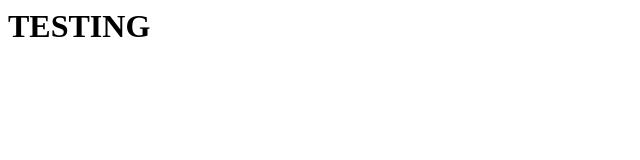
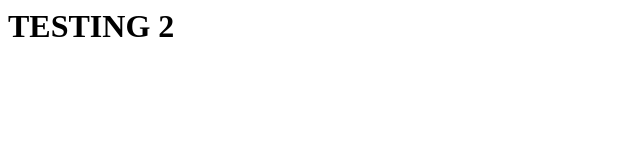
Before and after one commit to jxt1009/toper.dev, a plain HTML site: page content/index.html in a window 1280 px wide. Shown: the full height of the page, 0-640 px from the left. Drawn offline with Linux system fonts and the light colour scheme.

Commit message:
test index changes

```diff
--- a/content/index.html
+++ b/content/index.html
@@ -1,2 +1,2 @@
 
-<h1>TESTING</h1>
+<h1>TESTING 2</h1>
```
